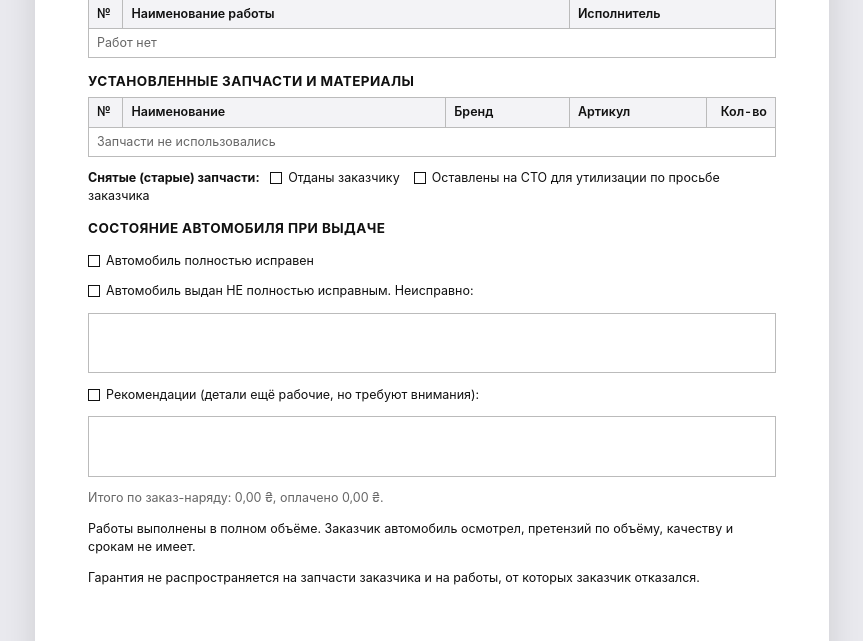
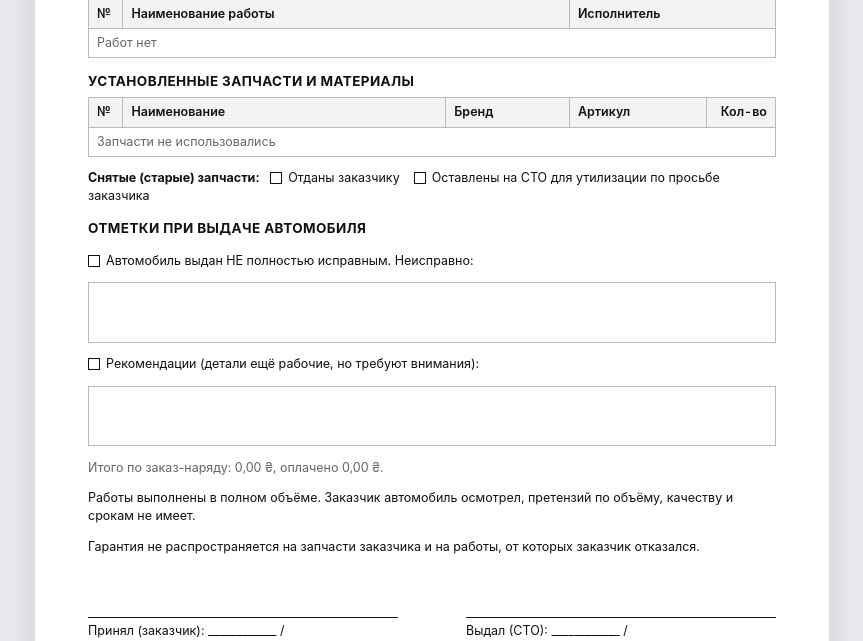
Before and after one commit to AsaevDP/crm-sto, a FastAPI app: template app/templates/money/act_handover.html in a window 1280 px wide. Shown: the part 352-993 px from the top of the page, without its empty margins (208-1071 px from the left). Run offline with FastAPI, Linux system fonts and the light colour scheme; the template is opened without the code that fills it, so the values that code supplies are empty; parts of the project's set-up code (start-up, migrations or seed data) failed here and were passed over.

Commit message:
Выдача авто: «Состояние автомобиля при выдаче» → «Отметки при выдаче автомобиля»; вместо «Полностью исправен» — «Все работы выполнены» (в Акт выдачи не печатается); неисправности и рекомендации — как раньше, и в акте тоже
Co-Authored-By: Claude Opus 5.5 <noreply@anthropic.com>

```diff
--- a/app/models/orders.py
+++ b/app/models/orders.py
@@ -107,7 +107,7 @@ class WorkOrder(Entity):
     payroll_ignore_discount: Mapped[bool] = mapped_column(Boolean, default=False)  # зарплата без учёта скидки (главный админ)
     paid_at: Mapped[datetime | None] = mapped_column(UTCDateTime(), nullable=True)
     closed_at: Mapped[datetime | None] = mapped_column(UTCDateTime(), nullable=True)
-    # Акт выдачи: ok — исправен, partial — не полностью исправен (handover_defects обязательно), advice — есть рекомендации
+    # Акт выдачи (21.11.2026: «Отметки при выдаче»): ok — все работы выполнены (в акт не печатается), partial — не полностью исправен (handover_defects обязательно), advice — есть рекомендации
     handover_state: Mapped[str] = mapped_column(String(10), default="")
     handover_defects: Mapped[str] = mapped_column(Text, default="")
     handover_advice: Mapped[str] = mapped_column(Text, default="")
--- a/app/services/money.py
+++ b/app/services/money.py
@@ -200,13 +200,13 @@ def close(db: Session, wo: WorkOrder, state: str, defects: str, advice: str) ->
         return (f"Запчасти не выданы со склада: {', '.join(p.name for p in left[:3])}"
                 f"{' …' if len(left) > 3 else ''} — выдайте их слесарю или уберите из наряда")
     if state not in ("ok", "partial", "advice"):
-        return "Выберите в акте выдачи: исправен, не полностью исправен или есть рекомендации"
+        return "Выберите отметку при выдаче: все работы выполнены, не полностью исправен или есть рекомендации"
     if state == "partial" and not defects.strip():
         return "Укажите, что именно неисправно"
     if state == "advice" and not advice.strip():
         return "Впишите рекомендации"
     wo.handover_state, wo.handover_defects, wo.handover_advice = state, defects.strip(), advice.strip()
-    label = {"ok": "Автомобиль исправен", "partial": "Не полностью исправен", "advice": "Исправен, есть рекомендации"}[state]
+    label = {"ok": "Все работы выполнены", "partial": "Не полностью исправен", "advice": "Исправен, есть рекомендации"}[state]
     osvc.event(db, wo, "act", f"Акт выдачи: {label}")
     for line in [l.strip(" -•\t") for l in defects.splitlines() if l.strip(" -•\t")]:
         osvc.event(db, wo, "recommendation", f"Неисправно при выдаче: {line}", urgency="urgent")
--- a/app/templates/money/act_handover.html
+++ b/app/templates/money/act_handover.html
@@ -35,8 +35,8 @@
 </table>
 {% endif %}
 
-<h2>Состояние автомобиля при выдаче</h2>
-<p><span class="cb">{% if wo.handover_state == "ok" %}✓{% endif %}</span>Автомобиль полностью исправен</p>
+{# 21.11.2026 (брат): «Отметки при выдаче» — строки «полностью исправен» нет; «Все работы выполнены» в акт не идёт #}
+<h2>Отметки при выдаче автомобиля</h2>
 <p><span class="cb">{% if wo.handover_state == "partial" %}✓{% endif %}</span>Автомобиль выдан НЕ полностью исправным. Неисправно:</p>
 <div class="box">{{ wo.handover_defects }}</div>
 <p><span class="cb">{% if wo.handover_state == "advice" or wo.handover_advice %}✓{% endif %}</span>Рекомендации (детали ещё рабочие, но требуют внимания):</p>
--- a/app/templates/orders/_money.html
+++ b/app/templates/orders/_money.html
@@ -64,9 +64,9 @@
   <details class="add-finding" open>
     <summary class="btn btn-block btn-sm" style="background:var(--green);color:#fff">Выдать авто клиенту</summary>
     <form class="form dense one-shot" method="post" action="/orders/{{ wo.id }}/close" style="margin-top:8px">
-      <div class="headline" style="font-size:14px">Акт выдачи: автомобиль…</div>
+      <div class="headline" style="font-size:14px">Отметки при выдаче автомобиля</div>
       <div class="radio-list">
-        <label><input type="radio" name="state" value="ok" checked> Полностью исправен</label>
+        <label><input type="radio" name="state" value="ok" checked> Все работы выполнены</label>
         <label><input type="radio" name="state" value="partial"> Не полностью исправен</label>
         <label><input type="radio" name="state" value="advice"> Исправен, есть рекомендации</label></div>
       <textarea class="field st-partial" name="defects" rows="2" placeholder="Что неисправно (каждое с новой строки) *" hidden></textarea>
@@ -114,7 +114,7 @@
   {% endif %}
 
   {% if wo.status == "closed" and wo.handover_state %}
-  <div class="kv"><span>Акт выдачи</span><b>{{ {"ok": "исправен", "partial": "не полностью исправен", "advice": "есть рекомендации"}[wo.handover_state] }}</b></div>
+  <div class="kv"><span>Акт выдачи</span><b>{{ {"ok": "все работы выполнены", "partial": "не полностью исправен", "advice": "есть рекомендации"}[wo.handover_state] }}</b></div>
   {% if wo.closed_with_debt_comment %}<div class="kv"><span>Закрыт с долгом (до 11.11.2026)</span><b>{{ wo.closed_with_debt_comment }}</b></div>{% endif %}
   {% endif %}
 </div>
```
Also changed, not shown: CLAUDE.md (+3 -0 lines), tests/test_step6.py (+5 -0 lines).
